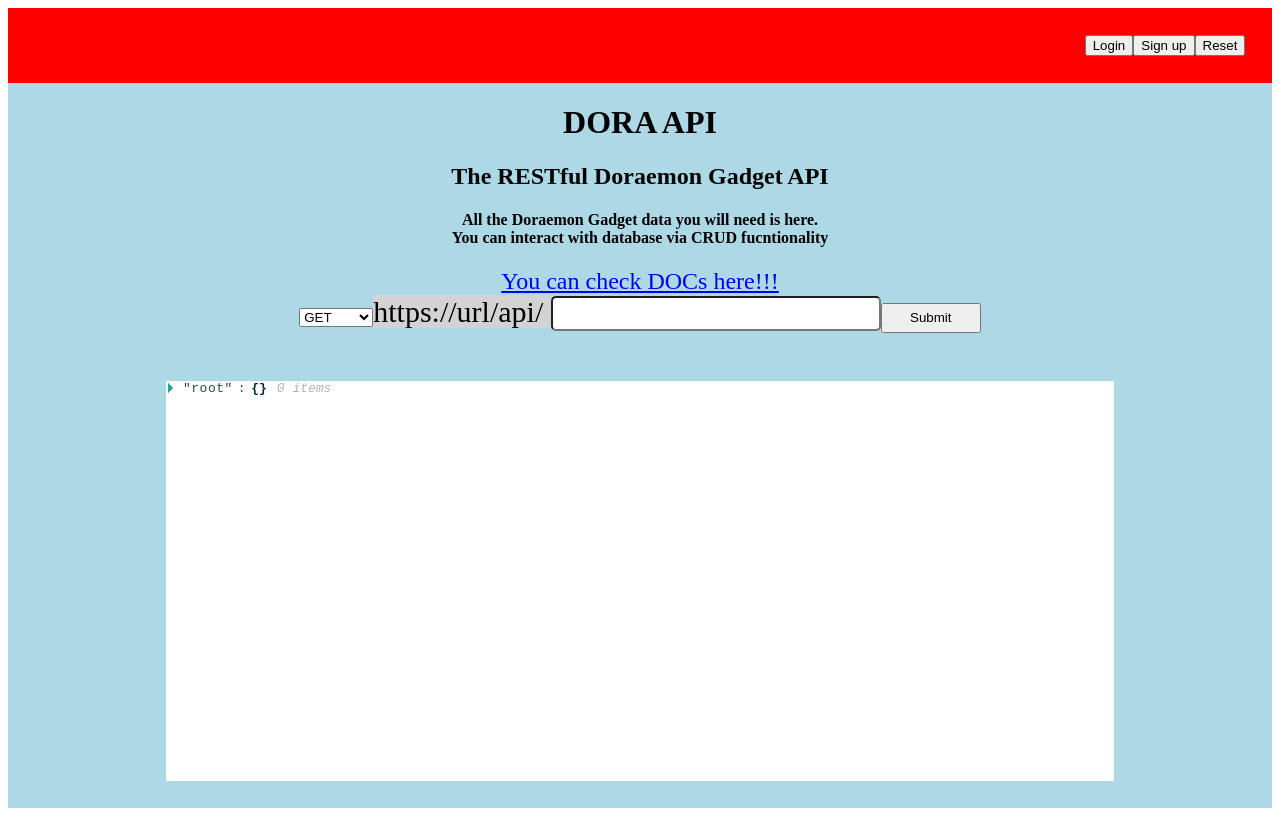
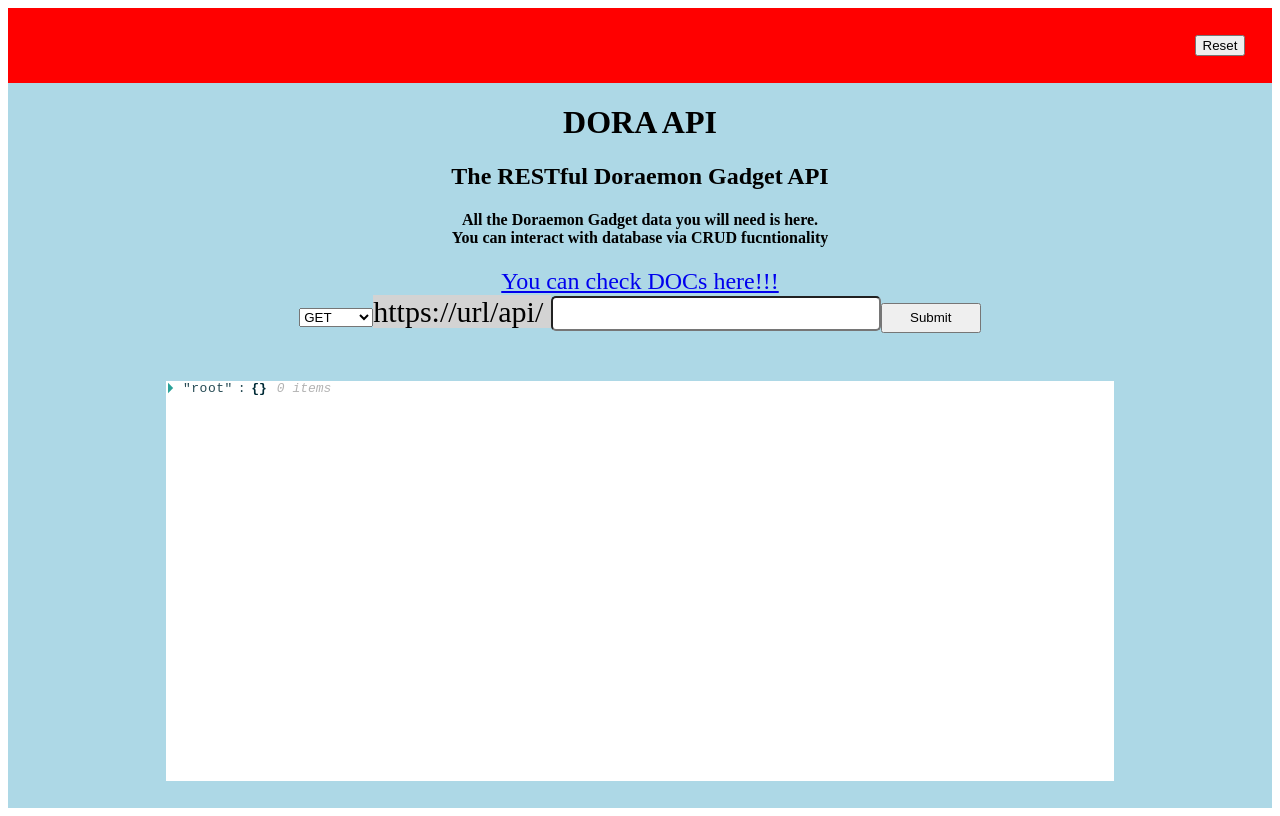
Before and after one commit to FumiKimura/ccp2-sprint.solo-api, a React (Create React App) app in the folder src-frontend/: page / in a window 1280 px wide. Built offline with nearby package versions, Linux system fonts and the light colour scheme.

Commit message:
Removed login buttons

```diff
--- a/src-frontend/src/navigation/navigation.tsx
+++ b/src-frontend/src/navigation/navigation.tsx
@@ -13,13 +13,11 @@
     prop.setJSON({});
   }
   //HTML
-    return (
-      <div className="navigation">
-        <button className="signInBtn" type="button">Login</button>
-        <button className="signUpBtn" type="button">Sign up</button>
-        <button className="resetBtn" type="button" onClick={handleReset}>Reset</button>
-      </div>
-    );
+  return (
+    <div className="navigation">
+      <button className="resetBtn" type="button" onClick={handleReset}>Reset</button>
+    </div>
+  );
 }
 
 export default Navigation;
```
